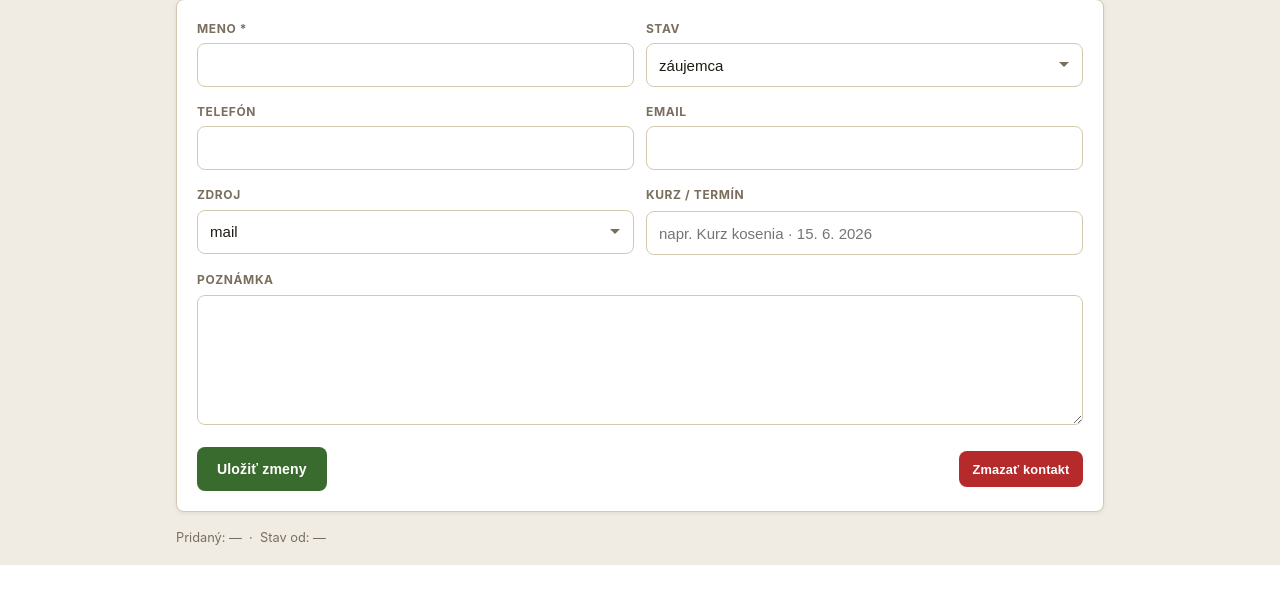
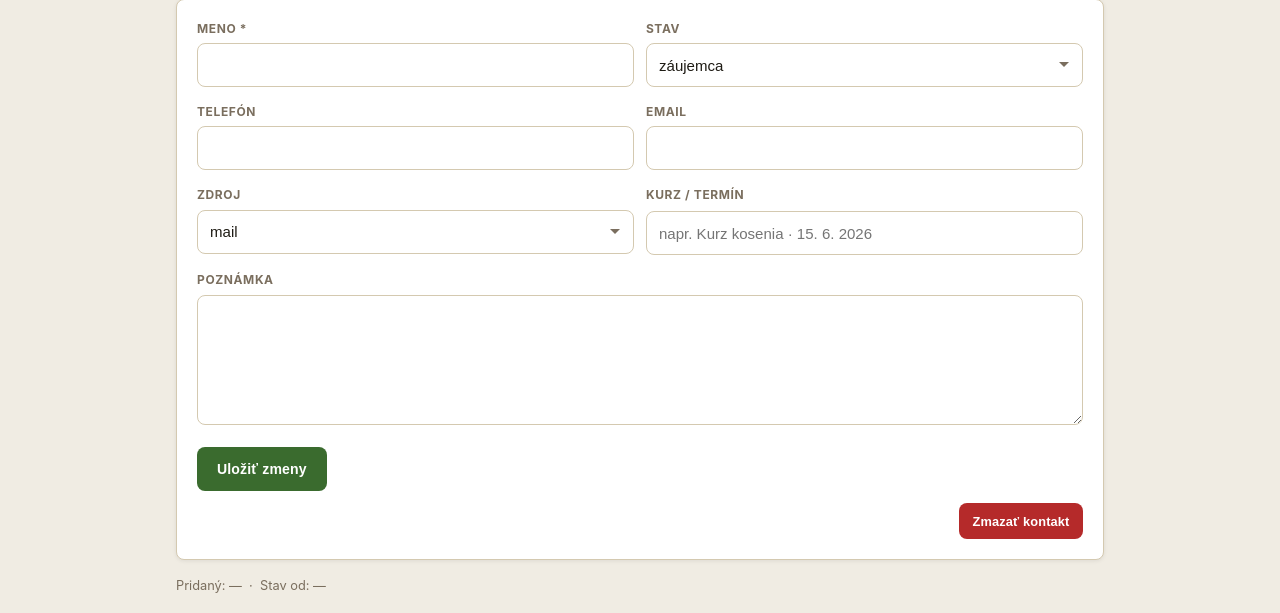
Before and after one commit to majerzdenko-lab/minicrmkos, a Flask app: template templates/contact.html in a window 1280 px wide. Shown: the part 557-1170 px from the top of the page. Before the commit the page ends 1122 px from the top, so only its background shows below. Run offline with Flask 3, Linux system fonts and the light colour scheme; the template is opened without the code that fills it: values that come from a table or form of the project are taken from there, others are empty; some web fonts are replaced.

Commit message:
Fix delete form nested inside save form — move outside to prevent wrong submission
Co-Authored-By: Claude Sonnet 4.6 <noreply@anthropic.com>

```diff
--- a/templates/contact.html
+++ b/templates/contact.html
@@ -127,14 +127,17 @@
       <textarea name="note" class="form-control">{{ contact.note or '' }}</textarea>
     </div>
 
-    <div style="display:flex;justify-content:space-between;align-items:center;flex-wrap:wrap;gap:0.5rem;margin-top:0.25rem">
+    <div style="margin-top:0.25rem">
       <button type="submit" class="btn btn-primary">Uložiť zmeny</button>
-      <form method="POST" action="{{ url_for('contact_delete', id=contact.id) }}"
-            onsubmit="return confirm('Naozaj zmazať kontakt {{ contact.name }}?')">
-        <button type="submit" class="btn btn-danger btn-sm">Zmazať kontakt</button>
-      </form>
     </div>
   </form>
+
+  <div style="margin-top:0.75rem;display:flex;justify-content:flex-end">
+    <form method="POST" action="{{ url_for('contact_delete', id=contact.id) }}"
+          onsubmit="return confirm('Naozaj zmazať kontakt {{ contact.name }}?')">
+      <button type="submit" class="btn btn-danger btn-sm">Zmazať kontakt</button>
+    </form>
+  </div>
 </div>
 
 <div style="font-size:0.8rem;color:var(--text-muted);margin-top:0.25rem">
```
